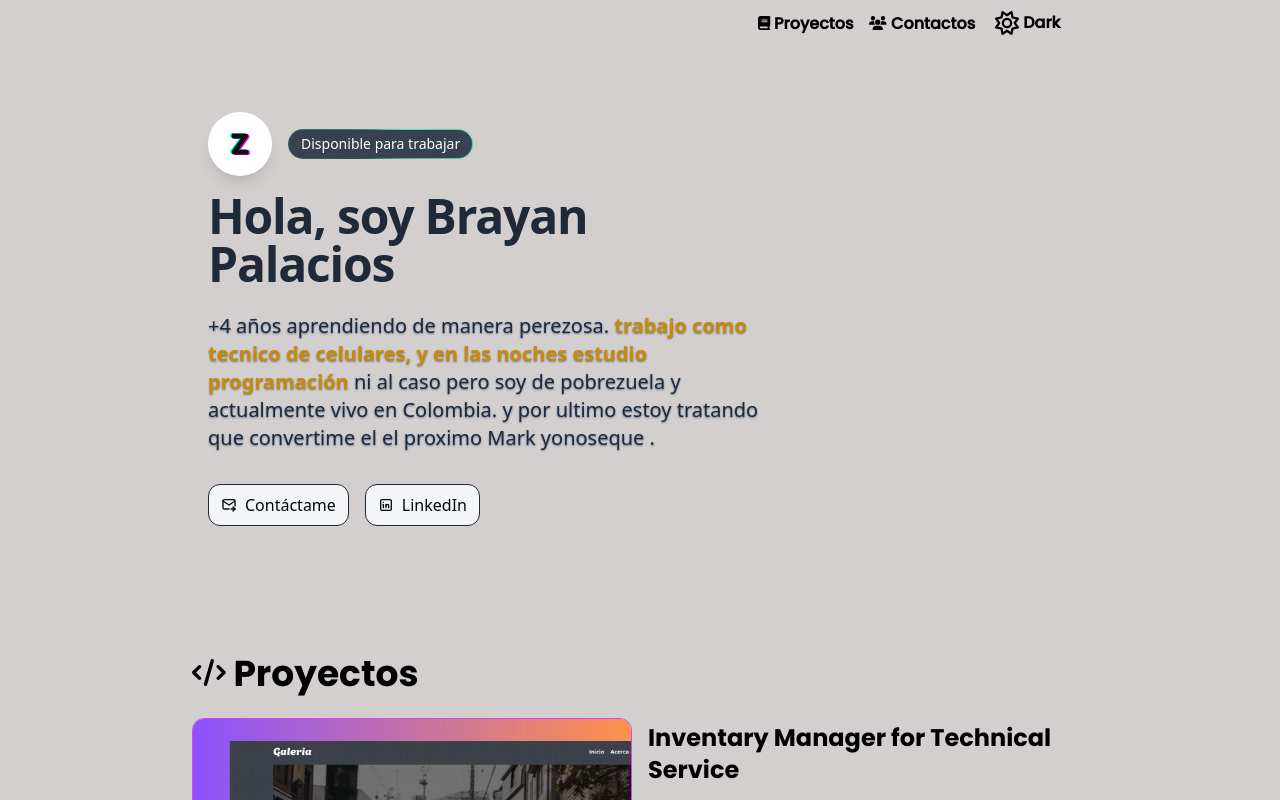
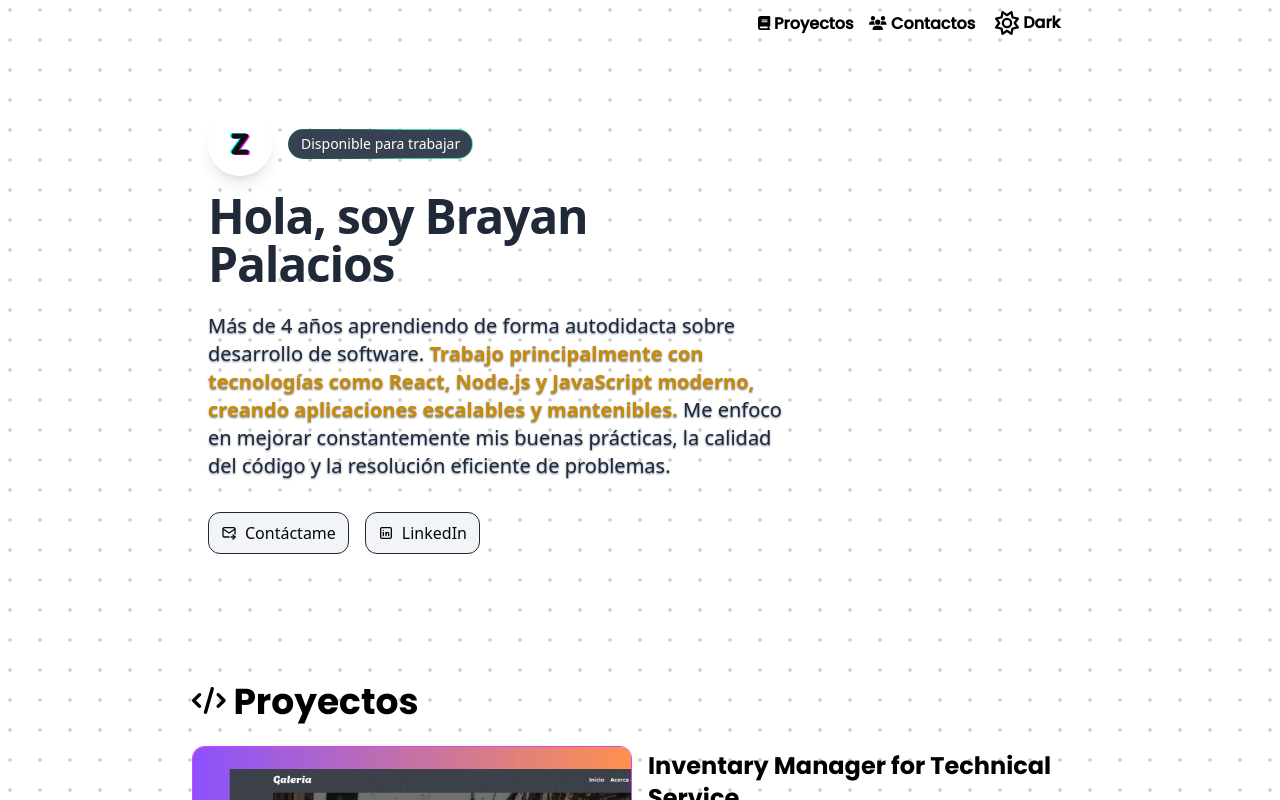
Before and after one commit to brayanty/Zetflix.tech, a React (Vite) app: page / in a window 1280 px wide. Shown: the top 800 px of the page. Built offline with nearby package versions, Linux system fonts and the light colour scheme.

Commit message:
update portfolio

```diff
--- a/index.html
+++ b/index.html
@@ -1,14 +1,15 @@
-<!DOCTYPE html>
+<!doctype html>
 <html lang="es">
-
   <head>
     <meta charset="UTF-8" />
     <link rel="icon" type="image/svg+xml" href="/logo.svg" />
     <meta name="viewport" content="width=device-width, initial-scale=1.0" />
     <title>Zetflix</title>
     <meta name="title" content="Zetflix.tech" />
-  <meta name="description"
-    content="Sitio web del portfolio de Brayan Palacios, en cual esplica mi experiencia en el desarrollo web" />
+    <meta
+      name="description"
+      content="Sitio web del portfolio de Brayan Palacios, en cual esplica mi experiencia en el desarrollo web"
+    />
     <meta name="keywords" content="portfolio,desarrollador,front-end" />
     <meta name="robots" content="index, follow" />
     <meta name="language" content="Spanish" />
@@ -16,8 +17,7 @@
   </head>
 
   <body>
-  <div id="root" class=""></div>
+    <div id="root" class="root"></div>
     <script type="module" src="/src/main.jsx"></script>
   </body>
-
 </html>
--- a/package.json
+++ b/package.json
@@ -33,6 +33,6 @@
     "postcss": "^8.4.41",
     "standard": "^17.1.0",
     "tailwindcss": "^3.4.8",
-    "vite": "^5.3.4"
+    "vite": "^5.4.21"
   }
 }
--- a/src/components/Contacts/index.jsx
+++ b/src/components/Contacts/index.jsx
@@ -32,7 +32,6 @@ function Contacts() {
               />
             </a>
           </li>
-          /*
           <li>
             <a
               href='https://www.linkedin.com/in/el-brayan-p-4b9210261/'
@@ -47,10 +46,9 @@ function Contacts() {
               />
             </a>
           </li>
-          */
           <li>
             <a
-              href='https://www.instagram.com/brayan_techs/'
+              href='https://www.instagram.com/elbrayanp2003/'
               target='_blank'
               rel='noopener noreferrer'
               aria-label='Ir a Instagram'
--- a/src/components/Presentation/index.jsx
+++ b/src/components/Presentation/index.jsx
@@ -2,7 +2,6 @@ import "./index.css";
 import MeIMG from "../../assets/logo.png";
 
 function Presentation() {
-
   return (
     <section className="presentation mx-auto container py-20 md:py-24 scroll-m-20 w-full lg:max-w-4xl md:max-w-2xl">
       <div className="max-w-xl m-4">
@@ -32,12 +31,16 @@ function Presentation() {
           Hola, soy Brayan Palacios
         </h1>
         <p className="mt-6 text-xl text-gray-800 shadow-slate-500 text-shadow-sm dark:text-gray-300">
-          +4 años aprendiendo de manera perezosa.{" "}
+          Más de 4 años aprendiendo de forma autodidacta sobre desarrollo de
+          software.{" "}
           <strong className="text-yellow-600 dark:text-yellow-400">
-            trabajo como tecnico de celulares, y en las noches estudio programación
+            Trabajo principalmente con tecnologías como React, Node.js y
+            JavaScript moderno, creando aplicaciones escalables y mantenibles.
           </strong>{" "}
-          ni al caso pero soy de pobrezuela y actualmente vivo en Colombia. y por ultimo estoy tratando que convertime el el proximo Mark yonoseque .
-        </p>{" "}
+          Me enfoco en mejorar constantemente mis buenas prácticas, la calidad
+          del código y la resolución eficiente de problemas.
+        </p>
+
         <nav className="flex flex-wrap gap-4 mt-8">
           {" "}
           <a
--- a/src/components/hooks/useDarkMode.jsx
+++ b/src/components/hooks/useDarkMode.jsx
@@ -1,4 +1,4 @@
-import { useState,useEffect  } from "react";
+import { useState, useEffect } from "react";
 
 export function useDarkLightMode() {
   const [theme, setTheme] = useState(() => {
@@ -11,24 +11,22 @@ export function useDarkLightMode() {
       : "light";
   });
 
-  const onDarkmode = () =>{
-    setTheme(pre => pre == "dark" ? "light" : "dark")
-  }
+  const onDarkmode = () => {
+    setTheme((pre) => (pre == "dark" ? "light" : "dark"));
+  };
 
   useEffect(() => {
     function applyBackground(theme) {
       document.documentElement.classList.remove("light", "dark");
       document.documentElement.classList.add(theme);
 
+      theme === "light"
+        ? document.documentElement.classList.add("liane-pattern")
+        : document.documentElement.classList.remove("liane-pattern");
+
       theme === "dark"
-        ? document.documentElement.style.setProperty(
-            "--background",
-            "rgba(0, 0, 0, 0.9)"
-          )
-        : document.documentElement.style.setProperty(
-            "--background",
-            "rgba(110, 99, 99, 0.3)"
-          );
+        ? document.documentElement.classList.add("cyber-pattern")
+        : document.documentElement.classList.remove("cyber-pattern");
     }
 
     if (theme === "dark") {
@@ -39,5 +37,5 @@ export function useDarkLightMode() {
     window.localStorage.setItem("theme", theme);
   }, [theme]);
 
-  return [theme,onDarkmode]
+  return [theme, onDarkmode];
 }
--- a/src/index.css
+++ b/src/index.css
@@ -16,13 +16,52 @@
 }
 @font-face {
   font-family: "PixelifySans-bold";
-  src: local("PixelifySans-Bold"), url("./fonts/Pixelify_Sans/PixelifySans-SemiBold.ttf");
+  src:
+    local("PixelifySans-Bold"),
+    url("./fonts/Pixelify_Sans/PixelifySans-SemiBold.ttf");
 }
 @font-face {
   font-family: "Filano";
   src: local("filano"), url("./fonts/Filano/filano.ttf");
 }
 
+/* Pattern */
+
+/* From Uiverse.io by sunn_2633 */
+.cyber-pattern {
+  width: 100%;
+  height: 100%;
+  background-color: #050505; /* Fond presque noir */
+  /* C'est ici que la magie opère. On empile plusieurs couches : */
+  background-image:
+    /* 1. La Vignette (Ombre sur les bords pour l'effet cinéma) */
+    radial-gradient(circle at center, transparent 30%, #000 90%),
+    /* 2. GRILLE PRINCIPALE (Cyan - Grande) - Lignes Verticales & Horizontales */
+    linear-gradient(rgba(3, 233, 244, 0.1) 1px, transparent 1px),
+    linear-gradient(90deg, rgba(3, 233, 244, 0.1) 1px, transparent 1px),
+    /* 3. GRILLE SECONDAIRE (Magenta - Petite) - Lignes Verticales & Horizontales */
+    linear-gradient(rgba(217, 3, 244, 0.05) 1px, transparent 1px),
+    linear-gradient(90deg, rgba(217, 3, 244, 0.05) 1px, transparent 1px);
+
+  /* On définit la taille des grilles */
+  background-size:
+    100% 100%,
+    /* Vignette */ 60px 60px,
+    /* Grande grille Cyan (60px) */ 60px 60px,
+    20px 20px,
+    /* Petite grille Magenta (20px) */ 20px 20px;
+}
+
+/* From Uiverse.io by Juanes200122 */
+.liane-pattern {
+  width: 100%;
+  height: 100%;
+  /* Add your background pattern here */
+  background-color: #ffffff;
+  background-image: radial-gradient(rgba(12, 12, 12, 0.171) 2px, transparent 0);
+  background-size: 30px 30px;
+  background-position: -5px -5px;
+}
 
 /* Variables */
 :root {
```
Also changed, not shown: src/App.jsx (+22 -21 lines), 1 other file (tests, documents, lock files or other folders). Lines whose indentation alone changed are shown as unchanged.
